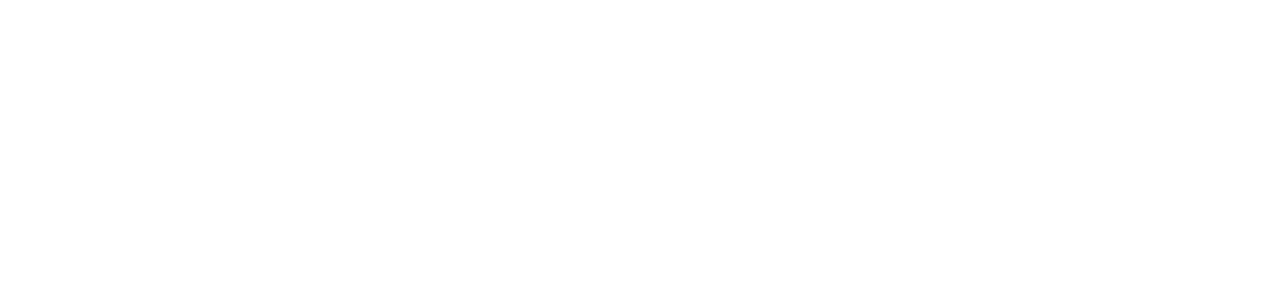
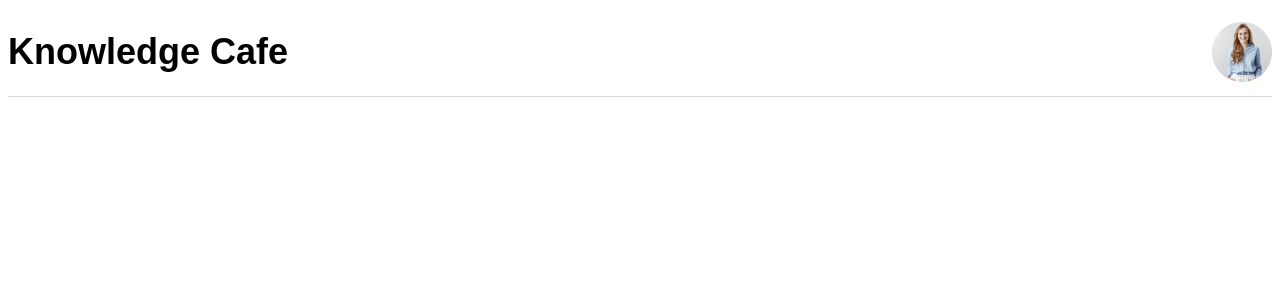
Before and after one commit to Shohanojjaman/knowledge-cafe, a React (Vite) app: page / in a window 1280 px wide. Shown: the top 300 px of the page. Built offline with nearby package versions, Linux system fonts and the light colour scheme.

Commit message:
Added Header components.

```diff
--- a/src/App.jsx
+++ b/src/App.jsx
@@ -1,7 +1,13 @@
+import Header from './components/Header';
 import './index.css';
 
 function App() {
-  return <></>;
+  return (
+    <>
+      <Header></Header>
+
+    </>
+  );
 }
 
 export default App;
--- /dev/null
+++ b/src/components/Header.jsx
@@ -0,0 +1,13 @@
+import profile from '../assets/images/profile.png';
+import '../index.css';
+
+const Header = () => {
+  return (
+    <header className="container mx-auto max-sm:px-4 flex justify-between items-center mb-8 border-0 border-b border-[#11111126] border-solid">
+      <h1 className="text-4xl font-bold">Knowledge Cafe</h1>
+      <img className="h-full" src={profile} alt="" />
+    </header>
+  );
+};
+
+export default Header;
--- a/tailwind.config.js
+++ b/tailwind.config.js
@@ -6,6 +6,10 @@
       fontFamily: {
         exo2: "'Exo 2', sans-serif",
       },
+      colors: {
+        header: '#111111',
+        body: '#11111199',
+      },
     },
   },
   plugins: [],
```
